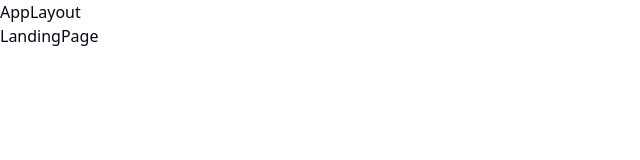
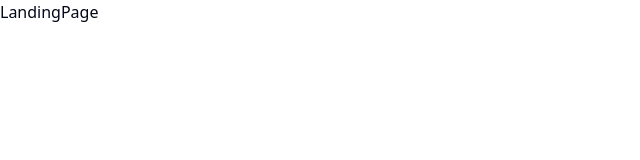
Before and after one commit to sajal-pakira/FullStack-Job-Portal, a React (Vite) app: page / in a window 1280 px wide. Shown: the top 160 px of the page, without its empty margins (0-640 px from the left). Built offline with nearby package versions, Linux system fonts and the light colour scheme.

Commit message:
modification

```diff
--- a/src/App.css
+++ b/src/App.css
@@ -0,0 +1,3 @@
+.grid-background{
+
+}
--- a/src/layouts/AppLayout.jsx
+++ b/src/layouts/AppLayout.jsx
@@ -4,7 +4,7 @@ import { Outlet } from "react-router-dom";
 const AppLayout = () => {
   return (
     <div>
-      <h1>AppLayout</h1>
+      <div className="grid-background"></div>
       <Outlet />
     </div>
   );
```
